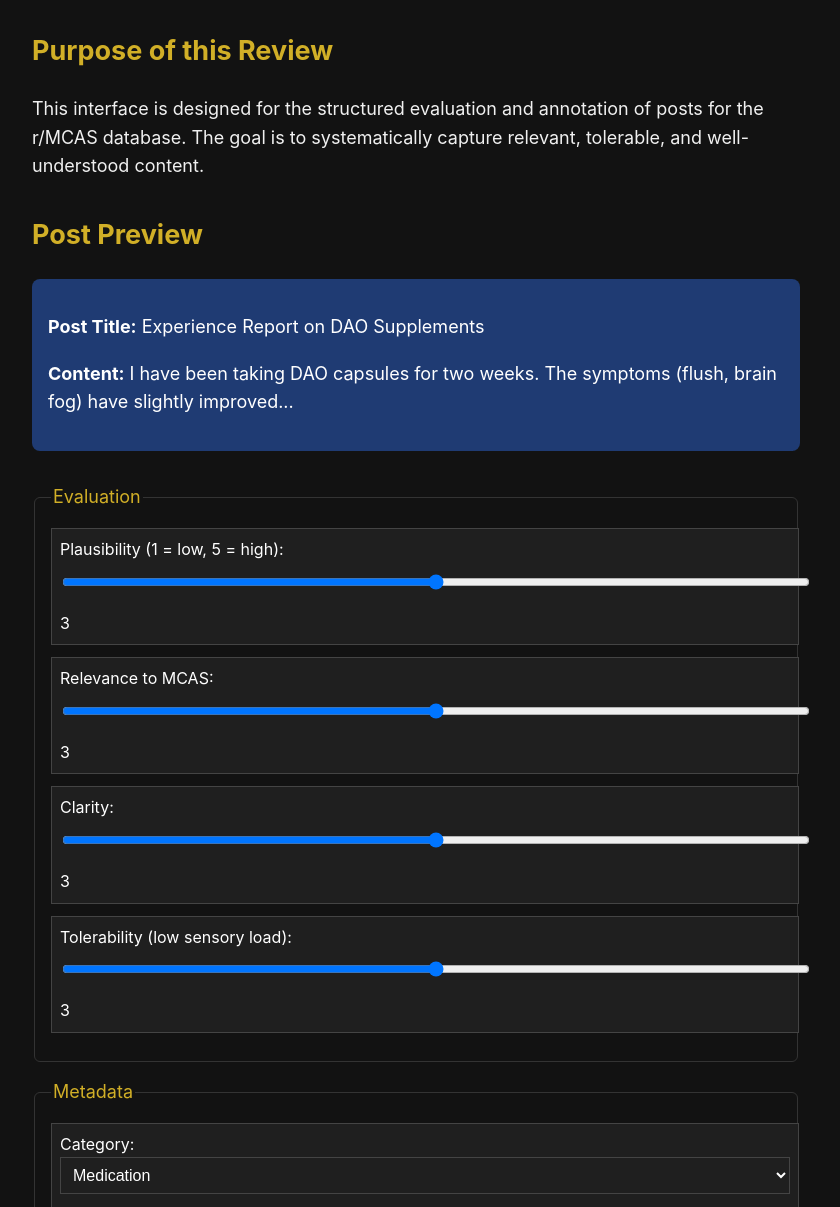
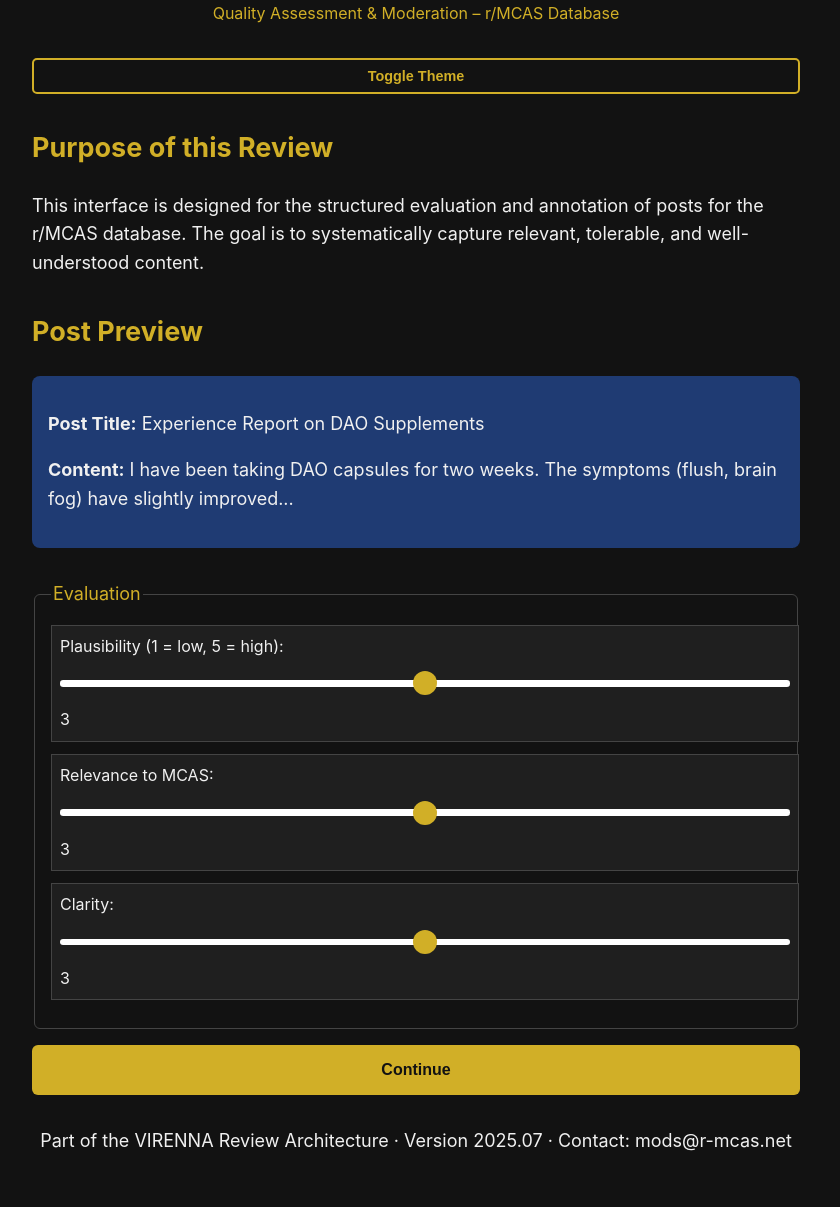
Before and after one commit to virennasystems/r-MCAS-ReviewUI, a plain HTML site: page index.html in a window 1280 px wide. Shown: the part 150-1357 px from the top of the page, without its empty margins (224-1064 px from the left). Drawn offline with Linux system fonts and the light colour scheme.

Commit message:
ReviewUI 1.0 modified

```diff
--- a/index.html
+++ b/index.html
@@ -1,3 +1,4 @@
+
 <!DOCTYPE html>
 <html lang="en">
 <head>
@@ -11,6 +12,7 @@
     <header role="banner">
         <h1>MCAS Review Panel</h1>
         <p class="subtitle">Quality Assessment & Moderation – r/MCAS Database</p>
+        <button class="toggle-theme" onclick="toggleTheme()">Toggle Theme</button>
     </header>
 
     <main role="main">
@@ -28,30 +30,33 @@
         </section>
 
         <form aria-label="Review Form" id="reviewForm">
+            <!-- STEP 1 -->
+            <div id="step1">
                 <fieldset>
                     <legend>Evaluation</legend>
-
                     <label id="plausibilityLabel" for="plausibility">Plausibility (1 = low, 5 = high):
                         <input type="range" id="plausibility" min="1" max="5" value="3" oninput="updateRangeLabel(this, 'plausibilityVal')">
                         <span id="plausibilityVal" aria-describedby="plausibilityLabel">3</span>
                     </label>
 
-                <label id="relevanceLabel" for="relevance">Relevance to MCAS:
+                    <label for="relevance">Relevance to MCAS:
                         <input type="range" id="relevance" min="1" max="5" value="3" oninput="updateRangeLabel(this, 'relevanceVal')">
-                    <span id="relevanceVal" aria-describedby="relevanceLabel">3</span>
+                        <span id="relevanceVal">3</span>
                     </label>
 
-                <label id="clarityLabel" for="clarity">Clarity:
+                    <label for="clarity">Clarity:
                         <input type="range" id="clarity" min="1" max="5" value="3" oninput="updateRangeLabel(this, 'clarityVal')">
-                    <span id="clarityVal" aria-describedby="clarityLabel">3</span>
-                </label>
-
-                <label id="toleranceLabel" for="tolerance">Tolerability (low sensory load):
-                    <input type="range" id="tolerance" min="1" max="5" value="3" oninput="updateRangeLabel(this, 'toleranceVal')">
-                    <span id="toleranceVal" aria-describedby="toleranceLabel">3</span>
+                        <span id="clarityVal">3</span>
                     </label>
                 </fieldset>
+                <div class="step-nav">
+                    <span></span>
+                    <button type="button" onclick="nextStep()">Continue</button>
+                </div>
+            </div>
 
+            <!-- STEP 2 -->
+            <div id="step2" style="display: none;">
                 <fieldset>
                     <legend>Metadata</legend>
                     <label for="category">Category:
@@ -76,12 +81,23 @@
                     <textarea lang="en" rows="4" aria-label="GPT Comment">Post is plausible and contains potentially useful experiences with DAO supplementation...</textarea>
                 </fieldset>
 
+                <div class="step-nav">
+                    <button type="button" onclick="prevStep()">Back</button>
+                    <button type="button" onclick="nextStep()">Continue</button>
+                </div>
+            </div>
+
+            <!-- STEP 3 -->
+            <div id="step3" style="display: none;">
                 <fieldset>
                     <legend>Moderator Comment</legend>
                     <textarea lang="en" rows="3" aria-label="Moderator Decision Comment" placeholder="Optional comment for the decision..."></textarea>
                 </fieldset>
-
+                <div class="step-nav">
+                    <button type="button" onclick="prevStep()">Back</button>
                     <button type="submit">Review & Save Post</button>
+                </div>
+            </div>
         </form>
     </main>
 
--- a/script.js
+++ b/script.js
@@ -6,6 +6,7 @@ function updateRangeLabel(rangeInput, outputId) {
     }
 }
 
+// Range slider values on load
 window.addEventListener('DOMContentLoaded', () => {
     const sliders = [
         { id: 'plausibility', output: 'plausibilityVal' },
@@ -20,4 +21,44 @@ window.addEventListener('DOMContentLoaded', () => {
             output.textContent = input.value;
         }
     });
+
+    // Load theme from localStorage
+    if (localStorage.getItem('theme') === 'light') {
+        document.documentElement.setAttribute('data-theme', 'light');
+    }
+
+    // Step control
+    showStep(1);
 });
+
+function toggleTheme() {
+    const root = document.documentElement;
+    if (root.getAttribute('data-theme') === 'light') {
+        root.removeAttribute('data-theme');
+        localStorage.removeItem('theme');
+    } else {
+        root.setAttribute('data-theme', 'light');
+        localStorage.setItem('theme', 'light');
+    }
+}
+
+// Progressive disclosure
+let currentStep = 1;
+
+function showStep(step) {
+    for (let i = 1; i <= 3; i++) {
+        const section = document.getElementById(`step${i}`);
+        if (section) {
+            section.style.display = (i === step) ? 'block' : 'none';
+        }
+    }
+    currentStep = step;
+}
+
+function nextStep() {
+    if (currentStep < 3) showStep(currentStep + 1);
+}
+
+function prevStep() {
+    if (currentStep > 1) showStep(currentStep - 1);
+}
--- a/styles.css
+++ b/styles.css
@@ -1,9 +1,25 @@
 
-/* Barrierefreier, reizarmer Darkmode-Stil für r/MCAS ReviewUI */
+:root {
+    --bg-color: #121212;
+    --text-color: #f0f0f0;
+    --accent-color: #d1af27;
+    --card-color: #1f3b73;
+    --input-bg: #1f1f1f;
+    --input-border: #444;
+}
+
+[data-theme="light"] {
+    --bg-color: #ffffff;
+    --text-color: #121212;
+    --accent-color: #1f3b73;
+    --card-color: #e8eefc;
+    --input-bg: #f9f9f9;
+    --input-border: #ccc;
+}
 
 body {
-    background-color: #121212;
-    color: #f0f0f0;
+    background-color: var(--bg-color);
+    color: var(--text-color);
     font-family: 'Inter', 'Open Sans', sans-serif;
     font-size: 18px;
     line-height: 1.6;
@@ -14,26 +30,6 @@ body {
     margin-right: auto;
 }
 
-.skip-link {
-    position: absolute;
-    left: -9999px;
-    top: auto;
-    width: 1px;
-    height: 1px;
-    overflow: hidden;
-}
-
-.skip-link:focus {
-    left: 1rem;
-    top: 1rem;
-    width: auto;
-    height: auto;
-    background: #ffd700;
-    color: #121212;
-    padding: 0.5rem 1rem;
-    z-index: 1000;
-}
-
 header, footer {
     text-align: center;
     margin-bottom: 2rem;
@@ -41,11 +37,11 @@ header, footer {
 
 .subtitle {
     font-size: 1rem;
-    color: #d1af27;
+    color: var(--accent-color);
 }
 
 h1, h2, legend {
-    color: #d1af27;
+    color: var(--accent-color);
     margin-top: 1.5rem;
 }
 
@@ -54,26 +50,26 @@ section, form {
 }
 
 .review-card {
-    background: #1f3b73;
+    background: var(--card-color);
     padding: 1rem;
     border-radius: 8px;
-    color: #ffffff;
+    color: var(--text-color);
 }
 
 fieldset {
-    border: 1px solid #333;
+    border: 1px solid var(--input-border);
     border-radius: 6px;
     padding: 1rem;
     margin-bottom: 1rem;
 }
 
-label, select, textarea, input[type="range"] {
+label, select, textarea {
     display: block;
     width: 100%;
     margin-bottom: 0.75rem;
-    background: #1f1f1f;
-    color: #ffffff;
-    border: 1px solid #444;
+    background: var(--input-bg);
+    color: var(--text-color);
+    border: 1px solid var(--input-border);
     padding: 0.5rem;
     font-size: 1rem;
 }
@@ -87,9 +83,46 @@ input[type="checkbox"] {
     margin-right: 0.5rem;
 }
 
+input[type="range"] {
+    -webkit-appearance: none;
+    appearance: none;
+    width: 100%;
+    height: 2rem;
+    background: transparent;
+    margin: 0.5rem 0;
+    padding: 0;
+    touch-action: pan-y;
+}
+
+input[type="range"]::-webkit-slider-runnable-track {
+    background-color: #ffffff;
+    height: 0.4rem;
+    border-radius: 0.2rem;
+}
+
+input[type="range"]::-webkit-slider-thumb {
+    -webkit-appearance: none;
+    height: 1.5rem;
+    width: 1.5rem;
+    border-radius: 50%;
+    background: var(--accent-color);
+    margin-top: -0.55rem;
+    cursor: pointer;
+    border: none;
+}
+
+input[type="range"]::-moz-range-thumb {
+    background: var(--accent-color);
+    border: none;
+    height: 1.5rem;
+    width: 1.5rem;
+    border-radius: 50%;
+    cursor: pointer;
+}
+
 button {
-    background-color: #d1af27;
-    color: #121212;
+    background-color: var(--accent-color);
+    color: var(--bg-color);
     border: none;
     padding: 1rem 2rem;
     font-size: 1rem;
@@ -104,6 +137,23 @@ button:focus, input:focus, select:focus, textarea:focus {
     outline-offset: 3px;
 }
 
+.toggle-theme {
+    background: none;
+    border: 2px solid var(--accent-color);
+    color: var(--accent-color);
+    padding: 0.5rem 1rem;
+    font-size: 0.9rem;
+    margin-top: 1rem;
+    cursor: pointer;
+    border-radius: 5px;
+}
+
+.step-nav {
+    display: flex;
+    justify-content: space-between;
+    margin-top: 1rem;
+}
+
 @media (max-width: 480px) {
     body {
         font-size: 16px;
```
Also changed, not shown: 1 other file. Lines whose indentation alone changed are shown as unchanged.
